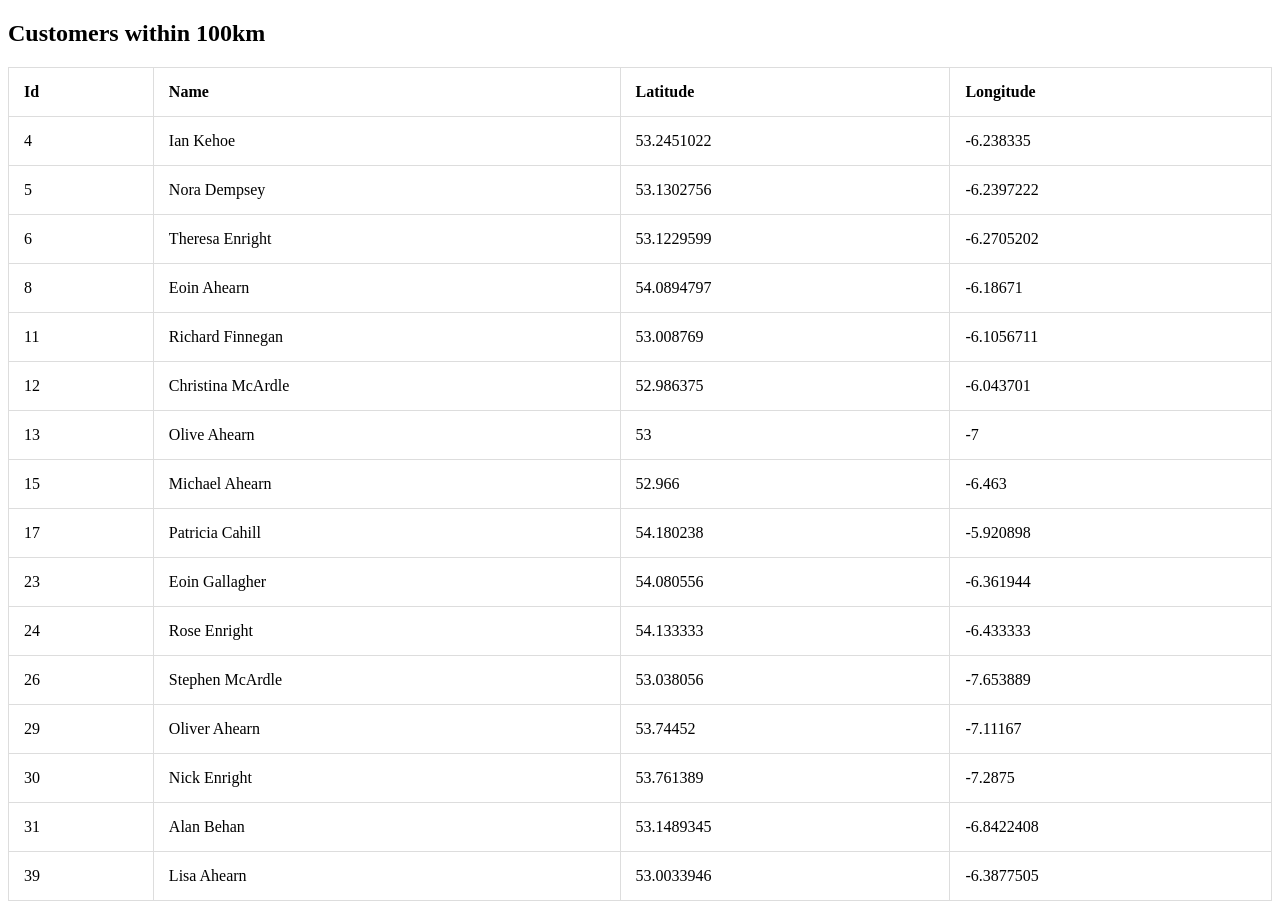
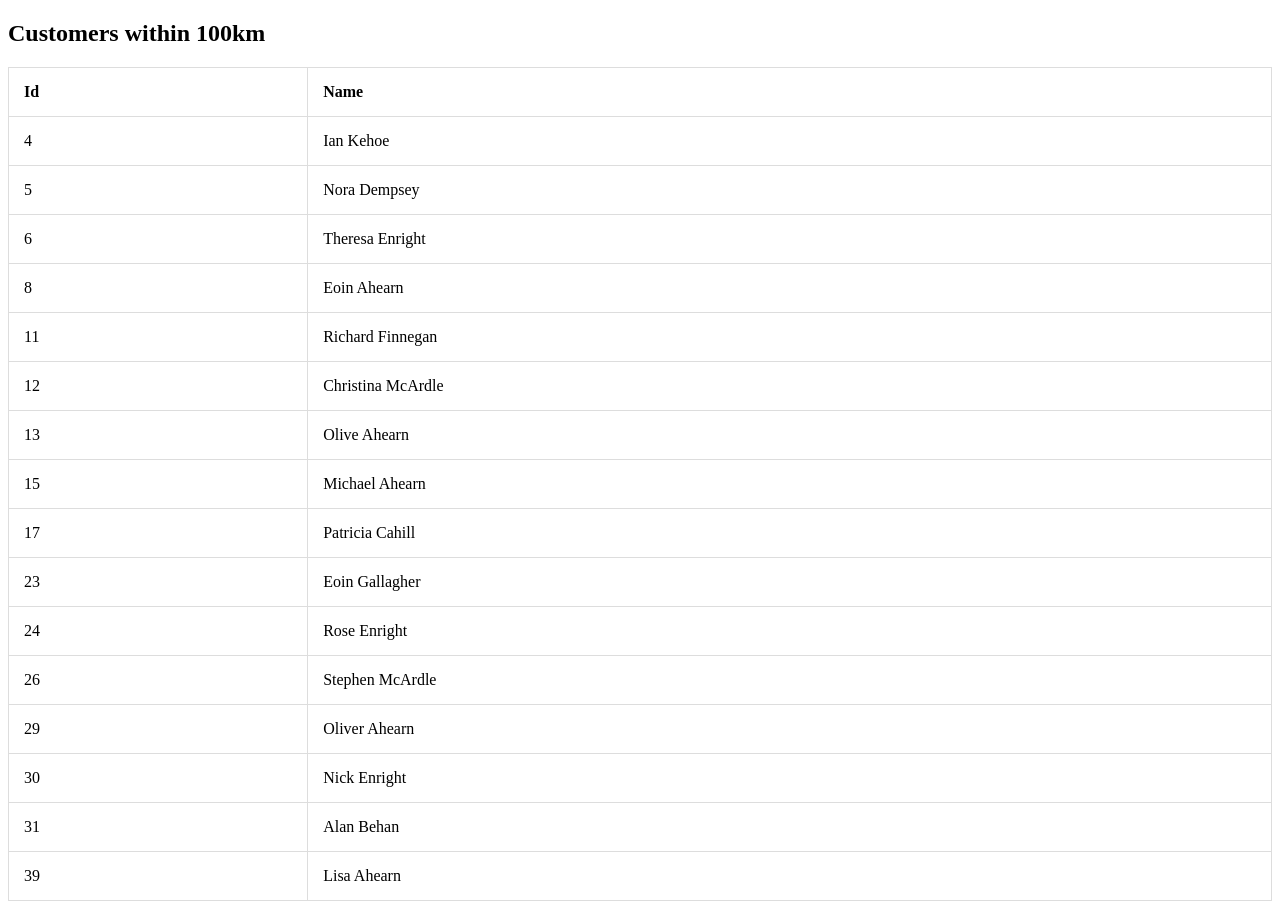
Before and after one commit to Amenawon/Product-engineer-assessment, an Angular app: page / in a window 1280 px wide. Built offline with nearby package versions, Linux system fonts and the light colour scheme.

Commit message:
remove longitude and latitude from display

```diff
--- a/src/app/app.component.html
+++ b/src/app/app.component.html
@@ -4,13 +4,9 @@
   <tr>
     <th>Id</th>
     <th>Name</th>
-    <th>Latitude</th>
-    <th>Longitude</th>
   </tr>
   <tr *ngFor="let customer of  invitedCustomers">
     <td>{{customer.user_id}}</td>
     <td>{{customer.name}}</td>
-    <td>{{customer.latitude}}</td>
-    <td>{{customer.longitude}}</td>
   </tr>
 </table>
```
